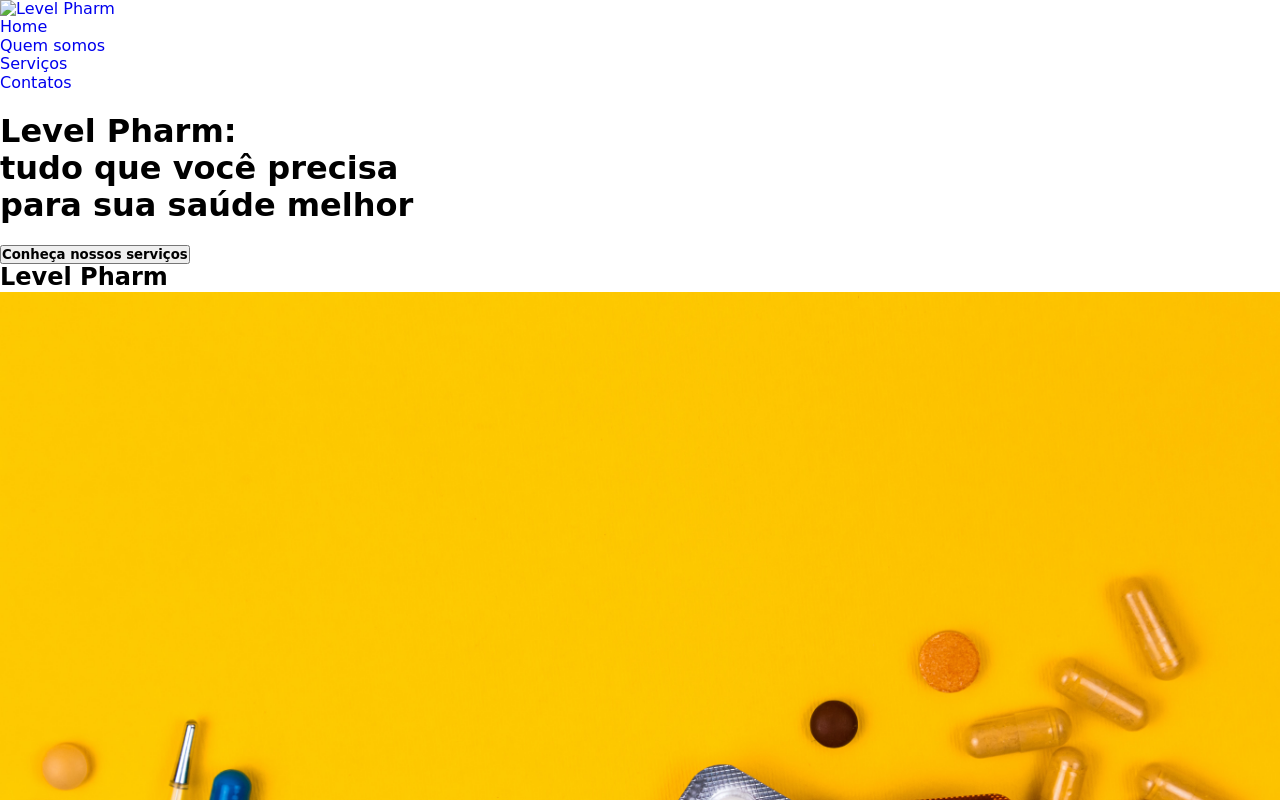
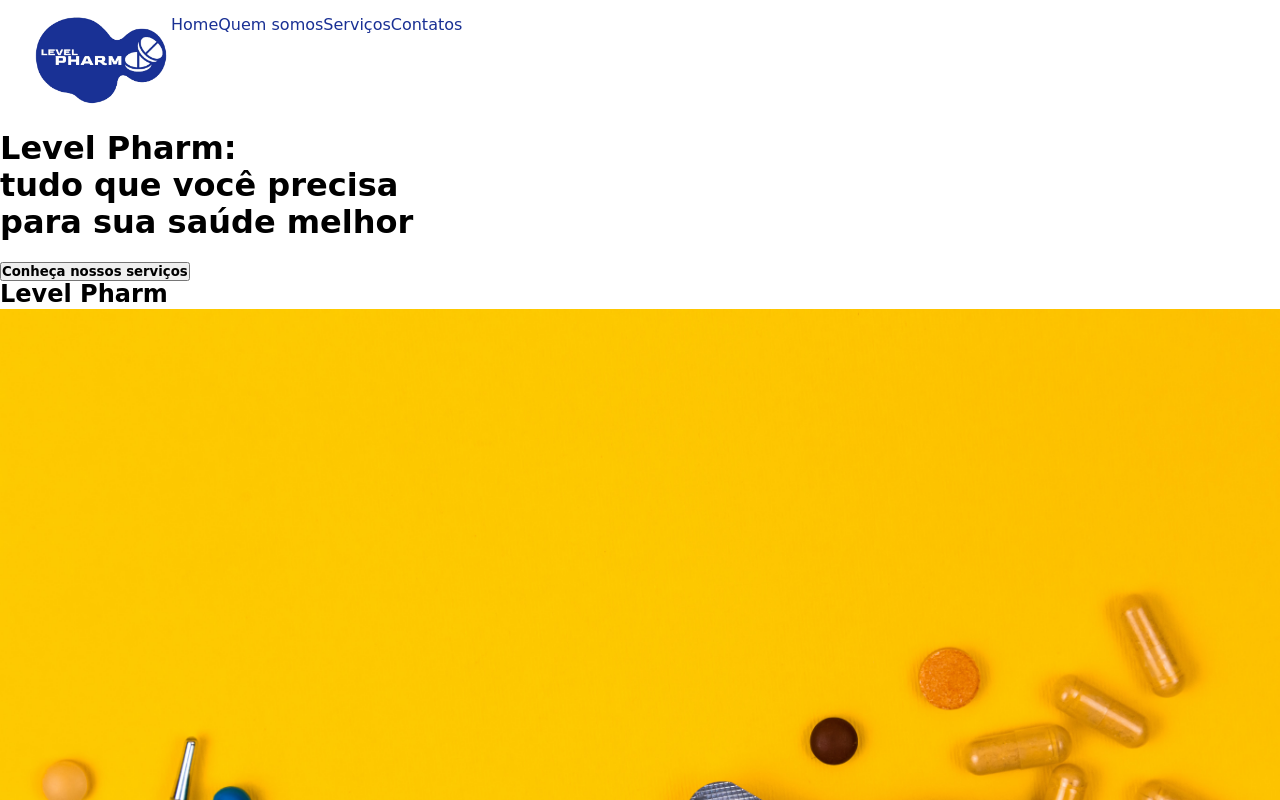
Before and after one commit to RenanPaixao/Site_LevelPharm, a plain HTML site: page index.html in a window 1280 px wide. Shown: the top 800 px of the page. Drawn offline with Linux system fonts and the light colour scheme; a web font is replaced by a local one.

Commit message:
logo menor, o anterior tinha muito espaço em branco ao redor

```diff
--- a/css/style.css
+++ b/css/style.css
@@ -1,10 +1,10 @@
 /* General resets */
+
 :root {
   --primary-color: #193094;
   --secondary-color: #ffffff;
   font-size: 100%; /* não seta uma font-size específica, o documento herda a font-size do browser */
 }
-
 
 *,
 *::before,
@@ -15,21 +15,49 @@
 }
 
 body {
-    font-family: 'Goldman', cursive;
+  font-family: "Goldman", cursive;
   font-size: 1rem; /* assumindo o default do browser de 16px */
 }
 
 ul {
   list-style-type: none;
-
 }
-
 
 a {
   text-decoration: none;
+  color: var(--primary-color);
+  display: inline-block;
 }
 
 img {
   max-width: 100%;
-    display: block; /* tira o espaço em branco que fica no bottom da imagem */
 }
+
+/* navbar */
+
+header {
+  background-color: var(--secondary-color);
+}
+
+.container {
+  max-width: 1250px;
+  margin: 0 auto;
+  padding-left: 1em; /* pra não ficar colado nas laterais na versão mobile */
+  padding-right: 1rem;
+  overflow: auto; /* previne a margin collapsing do container-flex, já que no .container não tem nenhum preenchimento (padding) prevenindo que as margins-top (do .container e .container-flex) sofram colapso. */
+}
+
+.container-flex {
+  display: flex;
+  margin-top: 1em;
+  flex-wrap: wrap;
+
+}
+
+.menu-nav ul {
+  display: flex;
+}
+
+.menu-logo {
+    width: 140px;
+}
--- a/index.html
+++ b/index.html
@@ -14,16 +14,20 @@
       href="https://fonts.googleapis.com/css2?family=Goldman:wght@400;700&display=swap"
       rel="stylesheet"
     />
-	<link rel="stylesheet" href="https://cdnjs.cloudflare.com/ajax/libs/font-awesome/5.15.1/css/all.min.css" integrity="sha512-+4zCK9k+qNFUR5X+cKL9EIR+ZOhtIloNl9GIKS57V1MyNsYpYcUrUeQc9vNfzsWfV28IaLL3i96P9sdNyeRssA==" crossorigin="anonymous" />
-
+    <link
+      rel="stylesheet"
+      href="https://cdnjs.cloudflare.com/ajax/libs/font-awesome/5.15.1/css/all.min.css"
+      integrity="sha512-+4zCK9k+qNFUR5X+cKL9EIR+ZOhtIloNl9GIKS57V1MyNsYpYcUrUeQc9vNfzsWfV28IaLL3i96P9sdNyeRssA=="
+      crossorigin="anonymous"
+    />
   </head>
   <body>
 
     <header class="menu" id="inicio">
       <div class="container">
-        <a class="menu-logo" href="#inicio"
-          ><img src="/img/" alt="Level Pharm"
-        /></a>
+        <div class="container-flex">
+		  <a class="menu-logo" href="#inicio"><img src="/Site_LevelPharm/img/logo_menor.png" alt="Level Pharm"/></a>
+
           <nav class="menu-nav">
             <ul>
               <li><a href="#inicio">Home</a></li>
@@ -32,6 +36,7 @@
               <li><a href="#contatos">Contatos</a></li>
             </ul>
           </nav>
+        </div>
       </div>
     </header>
 
@@ -198,7 +203,6 @@
           <a href="#"><i class="fa fa-instagram fa-2x"></i></a>
           <a href="#"><i class="fa fa-facebook fa-2x"></i></a>
         </div>
-
       </div>
     </footer>
   </body>
```
Also changed, not shown: img/logo_menor.png (added). Lines whose indentation alone changed are shown as unchanged.
